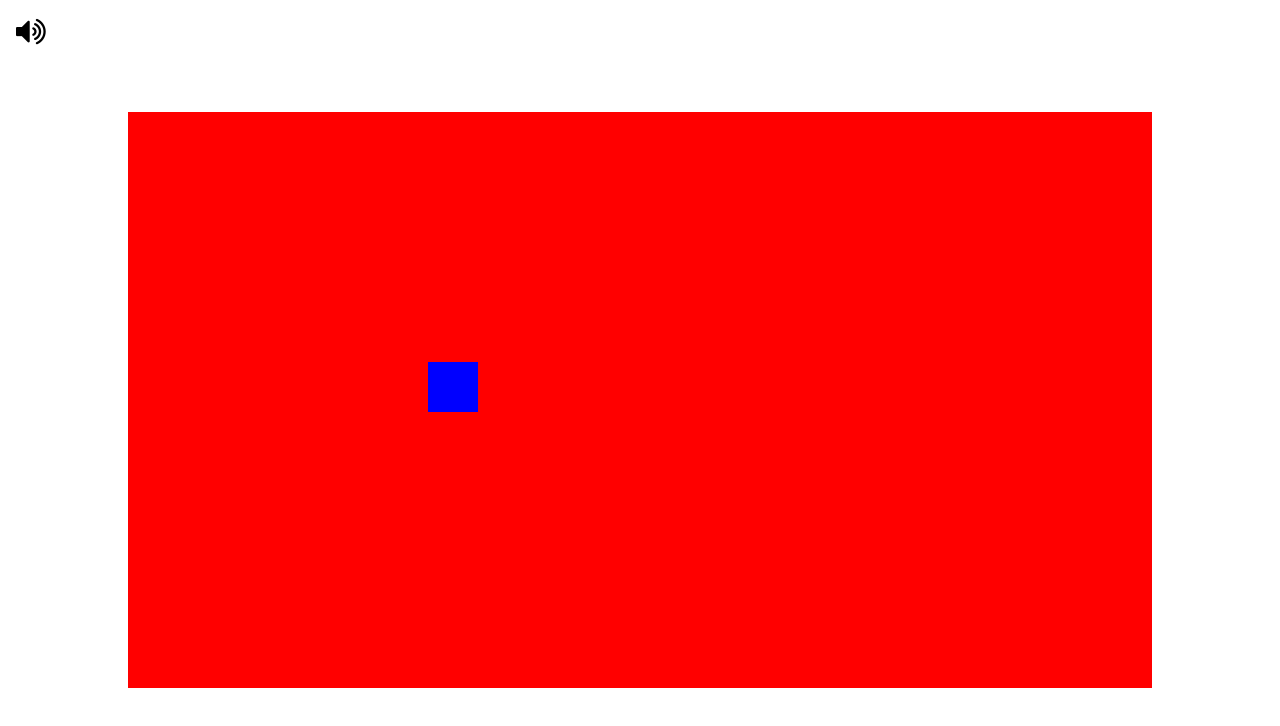
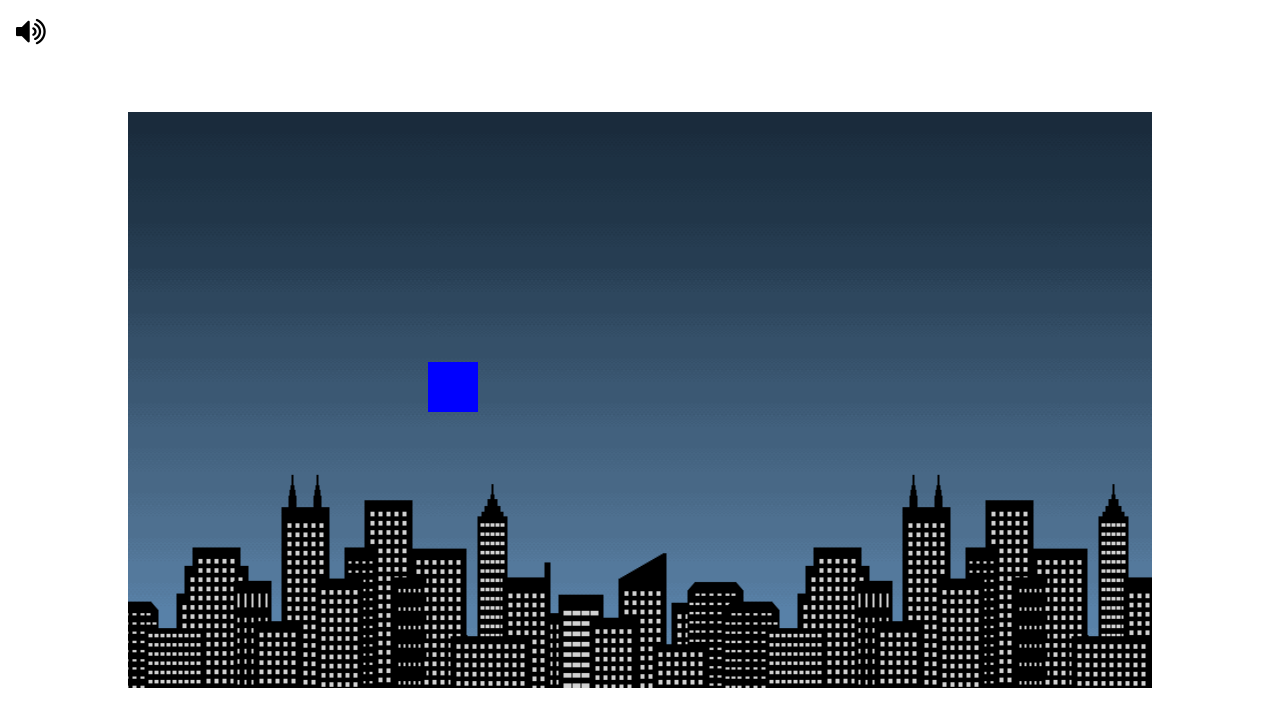
Before and after one commit to VefModd/PA4, a website: page app/index.html in a window 1280 px wide. Drawn offline with nearby package versions, Linux system fonts and the light colour scheme; files that its build step writes are made by us from their sources; files whose address does not match are found by name.

Commit message:
background in index.html

```diff
--- a/app/index.html
+++ b/app/index.html
@@ -25,6 +25,7 @@
         <![endif]-->
 
         <div class="GameCanvas">
+            <div class="Background"></div>
             <div class="test">
                 <div class="Player"></div>
             </div>
```
